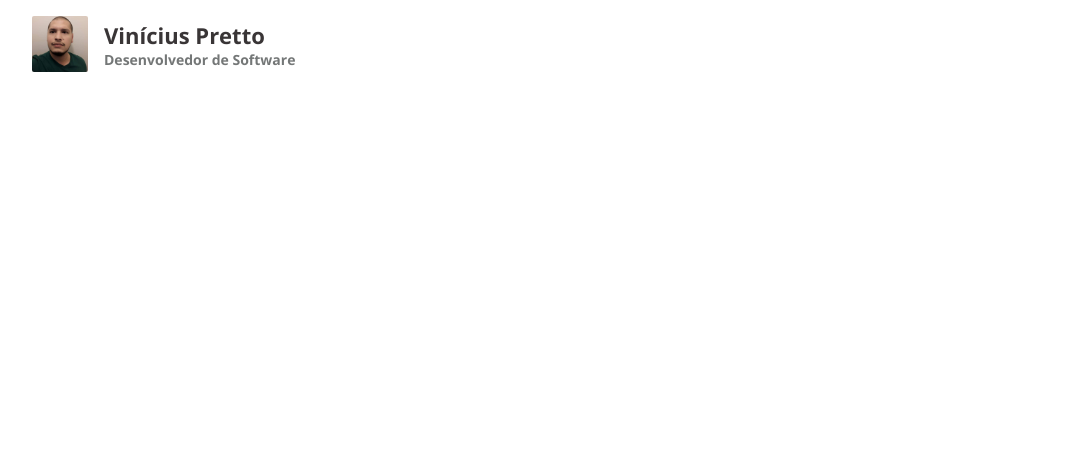
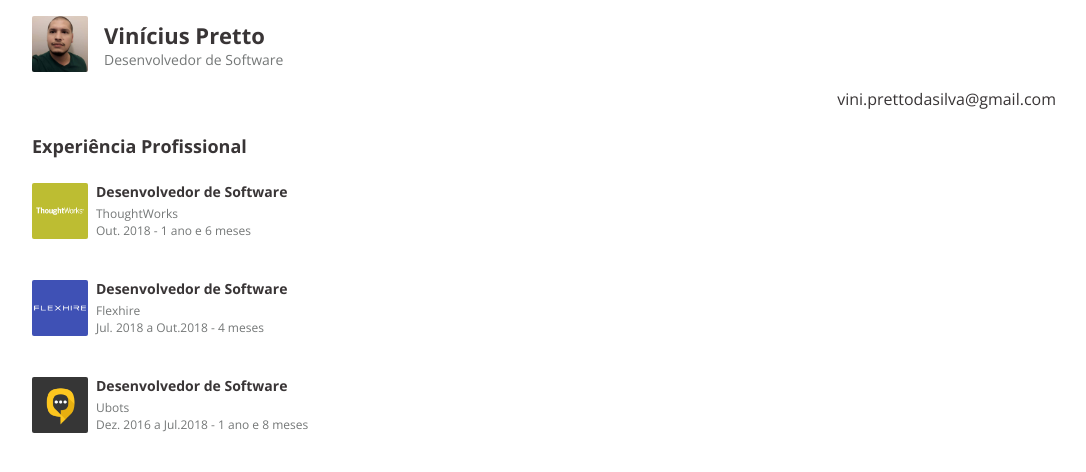
Before and after one commit to vinicius-pretto/cv-surge, a website: page src/index.html in a window 1280 px wide. Shown: the whole page, without its empty margins (96-1182 px from the left). Drawn offline with nearby package versions, Linux system fonts and the light colour scheme.

Commit message:
Add "Experiência Profissional" section

```diff
--- a/src/css/main.css
+++ b/src/css/main.css
@@ -8,6 +8,7 @@
 
 body {
   font-family: "Open Sans", sans-serif;
+  color: #747777;
 }
 
 .container {
@@ -41,8 +42,40 @@ header {
 
 .profile-info h2 {
   font-size: 0.875rem;
+  font-weight: normal;
+  color: #747777;
+}
+
+section h2 {
+  color: #393536;
+  font-size: 1.125rem;
   font-weight: bold;
-  color: #747777;
+  margin-bottom: 24px;
+}
+
+.email {
+  color: #393536;
+  margin-top: 16px;
+  margin-bottom: 24px;
+  text-align: right;
+}
+
+.box {
+  display: flex;
+  align-items: flex-end;
+  margin-bottom: 40px;
+}
+
+.info {
+  font-size: 0.75rem;
+  margin-left: 8px;
+}
+
+.info h3 {
+  color: #393536;
+  margin-bottom: 4px;
+  font-weight: bold;
+  font-size: 0.875rem;
 }
 
 @media (max-width: 1024px) {
--- a/src/index.html
+++ b/src/index.html
@@ -17,6 +17,41 @@
       <h2>Desenvolvedor de Software</h2>
     </div>
   </header>
+
+  <div class="container">
+    <div class="email">vini.prettodasilva@gmail.com</div>
+
+    <section>
+      <h2>Experiência Profissional</h2>
+
+      <div class="box">
+        <img src="images/thoughtworks.png" alt="ThoughtWorks logo" class="avatar" />
+        <div class="info">
+          <h3>Desenvolvedor de Software</h3>
+          <div>ThoughtWorks</div>
+          <div>Out. 2018 - 1 ano e 6 meses</div>
+        </div>
+      </div>
+
+      <div class="box">
+        <img src="images/flexhire.png" alt="Flexhire logo" class="avatar" />
+        <div class="info">
+          <h3>Desenvolvedor de Software</h3>
+          <div>Flexhire</div>
+          <div>Jul. 2018 a Out.2018 - 4 meses</div>
+        </div>
+      </div>
+
+      <div class="box">
+        <img src="images/ubots.png" alt="Ubots logo" class="avatar" />
+        <div class="info">
+          <h3>Desenvolvedor de Software</h3>
+          <div>Ubots</div>
+          <div>Dez. 2016 a Jul.2018 - 1 ano e 8 meses</div>
+        </div>
+      </div>
+    </section>
+  </div>
 </body>
 
 </html>
```
Also changed, not shown: src/images/flexhire.png (added), src/images/thoughtworks.png (added), src/images/ubots.png (added).
